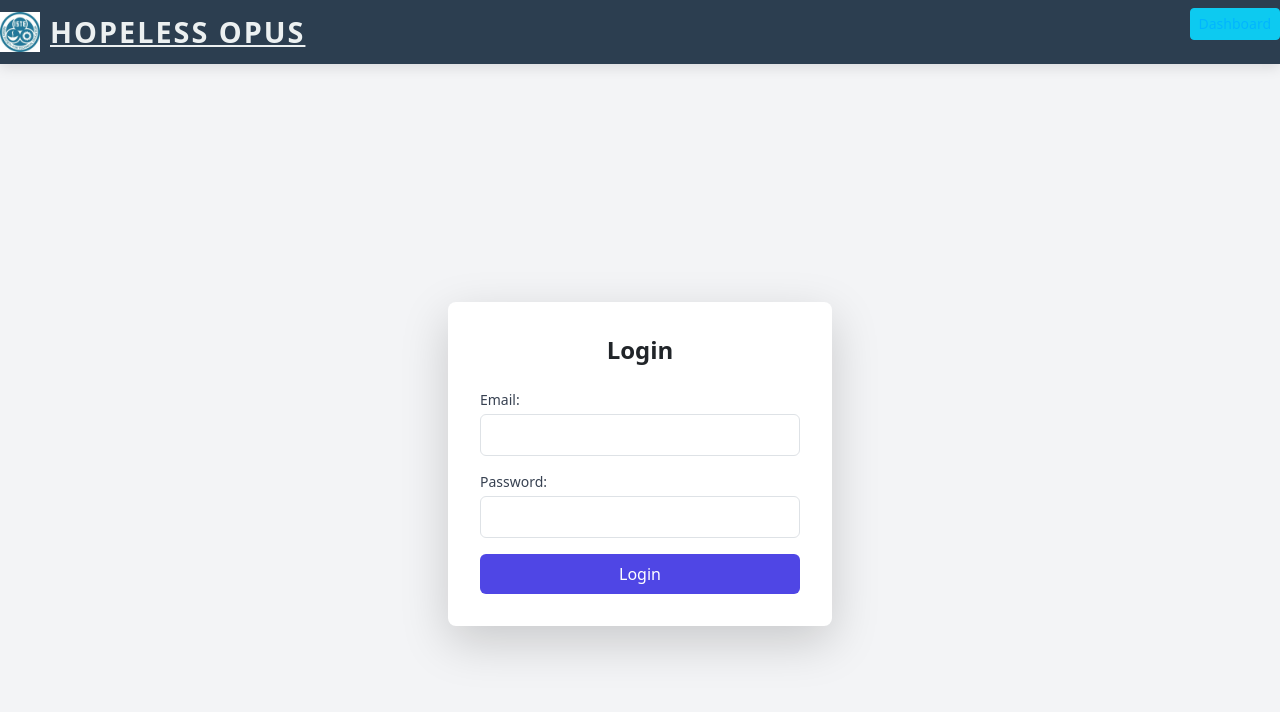
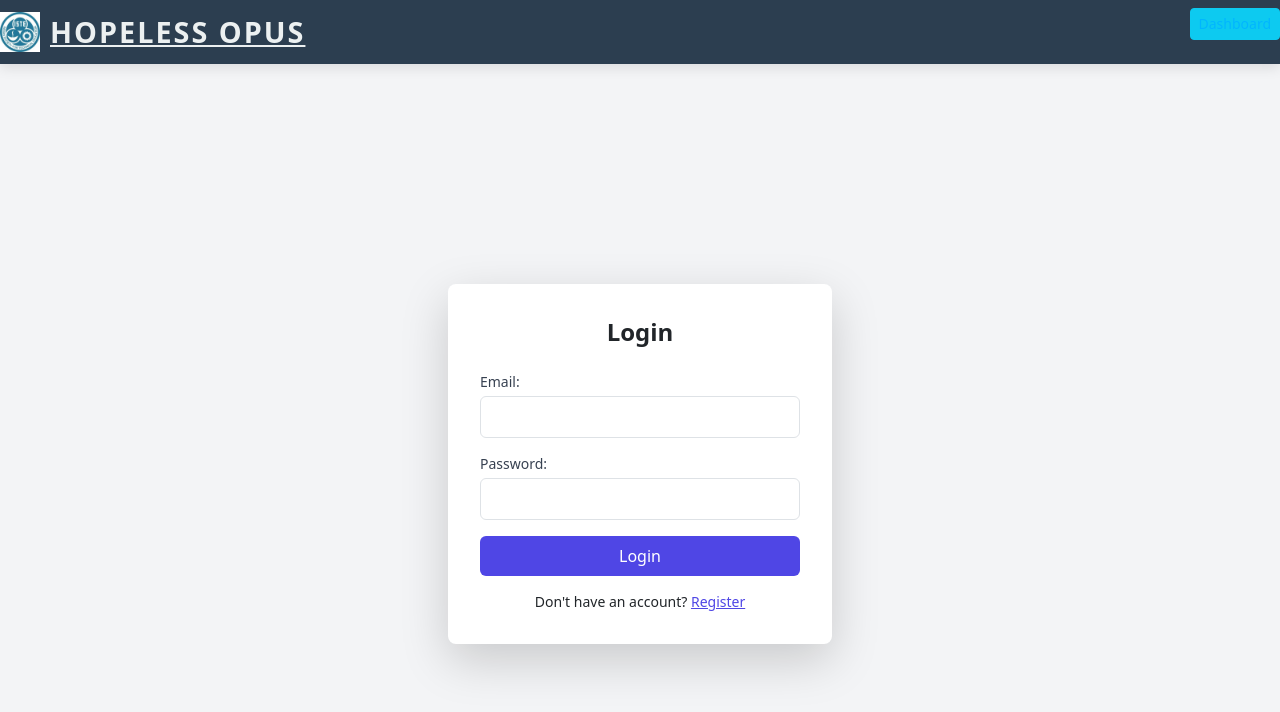
Before and after one commit to aaaaryaaa/hopeless-opus, a React (Create React App) app in the folder client/: page /login in a window 1280 px wide. Shown: the top 712 px of the page. Built offline with nearby package versions, Linux system fonts and the light colour scheme; no server answers.

Commit message:
updated login-register, all done

```diff
--- a/client/src/Component/Login.js
+++ b/client/src/Component/Login.js
@@ -64,6 +64,13 @@ export default function Login() {
           >
             Login
           </button>
+          <p className="text-sm text-center">
+            {" "}
+            Don't have an account?{" "}
+            <a href="/register" className="text-indigo-600">
+              Register
+            </a>
+          </p>
         </form>
       </div>
     </div>
--- a/client/src/Component/Register.js
+++ b/client/src/Component/Register.js
@@ -116,6 +116,7 @@ export default function Register() {
             Register
           </button>
         </form>
+        <p class="text-sm text-center">Already have an account? <a href="/login" class="text-indigo-600">Login</a></p>
       </div>
     </div>
   );
```
